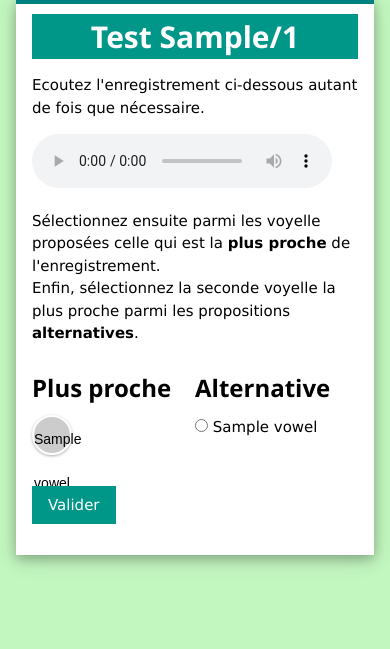
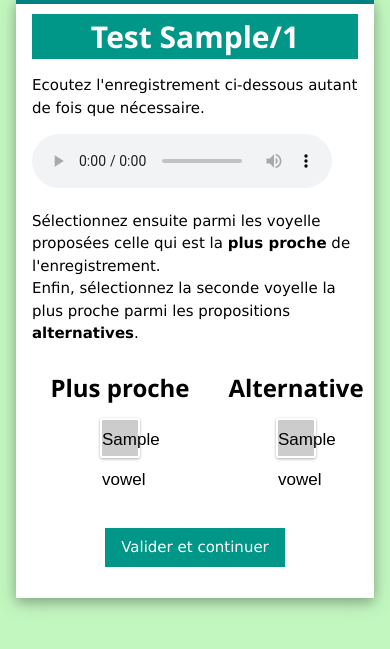
Before and after one commit to ZelvStudio/vowel-discrimination-task, a Python web app: template templates/trial.html in a window 390 px wide. Shown: the part 33-682 px from the top of the page. Run offline with Jinja, Linux system fonts and the light colour scheme; the template is opened without the code that fills it: most values are stand-ins (such as "Sample title", 1, 10 or a date in 2020).

Commit message:
display vowels on a phone-like keyboard

```diff
--- a/experiments/experiment.yaml
+++ b/experiments/experiment.yaml
@@ -5,9 +5,9 @@ Vowels:
   - i
   - o
   - u
+  - ou
   - é
   - è
-  - ou
   - an
   - on
   - in
--- a/static/css/vowel-radio.css
+++ b/static/css/vowel-radio.css
@@ -1 +1 @@
-.vowel-radio div{display:inline-block}.vowel-radio input[type="radio"]{display:none}.vowel-radio input[type="radio"]+label{color:#333;font-family:Arial, sans-serif;font-size:14px}.vowel-radio input[type="radio"]+label span{display:inline-block;width:40px;height:40px;margin:-1px 4px 0 0;vertical-align:middle;cursor:pointer;border-radius:50%;border:2px solid #FFFFFF;box-shadow:0 1px 3px 0 rgba(0,0,0,0.33);background-repeat:no-repeat;background-position:center;text-align:center;line-height:44px;color:#000;background-color:#ccc;transition:all .2s ease}.vowel-radio input[type="radio"]:checked+label span{background-color:#009688;color:#fff}
+.vowel-radio{width:176px;text-align:center;margin:0 auto}.vowel-radio div{display:inline-block}.vowel-radio input[type="radio"]{display:none}.vowel-radio input[type="radio"]+label{color:#222;font-family:Arial, sans-serif;font-size:17px}.vowel-radio input[type="radio"]+label span{display:inline-block;width:40px;height:40px;margin:2px 0px;vertical-align:middle;cursor:pointer;border-radius:7%;text-align:center;line-height:40px;color:#000;background-color:#ccc}.vowel-radio input[type="radio"]:hover:not(.vowel-radio input[type="radio"]:checked)+label span{border:2px solid #009688;line-height:36px}.vowel-radio input[type="radio"]:checked+label span{transition:all .2s ease, line-height 0ms;background-color:#009688;color:#fff;width:42px;height:42px;margin:1px -1px;line-height:42px;font-size:23px}
--- a/static/scss/vowel-radio.scss
+++ b/static/scss/vowel-radio.scss
@@ -1,4 +1,9 @@
 .vowel-radio {
+	// margin: 0 20%;
+	width: 176px; // 4 vowels per row
+	text-align: center;
+	margin: 0 auto;
+
 	div {
 		display: inline-block;
 	}
@@ -7,33 +12,40 @@
 		display: none;
 
 		+ label {
-			color: #333;
+			color: #222;
 			font-family: Arial, sans-serif;
-			font-size: 14px;
+			font-size: 17px;
 
 			span {
 				display: inline-block;
 				width: 40px;
 				height: 40px;
-				margin: -1px 4px 0 0;
+				margin: 2px 0px;
 				vertical-align: middle;
 				cursor: pointer;
-				border-radius: 50%;
-				border: 2px solid #FFFFFF;
-				box-shadow: 0 1px 3px 0 rgba(0, 0, 0, 0.33);
-				background-repeat: no-repeat;
-				background-position: center;
+				border-radius: 7%;
 				text-align: center;
-				line-height: 44px;
+				line-height: 40px;
 				color: #000;
 				background-color: #ccc;
-				transition: all .2s ease;
 			}
 		}
 
+		&:hover:not(&:checked) + label span {
+			border: 2px solid #009688;
+			line-height: 36px;
+		}
+
 		&:checked + label span {
+			transition: all .2s ease, line-height 0ms;
+			// transition: all .3s ease;
 			background-color: #009688;
 			color: #fff;
+			width: 42px;
+			height: 42px;
+			margin: 1px -1px;
+			line-height: 42px;
+			font-size: 23px;
 		}
 	}
 }
--- a/templates/trial.html
+++ b/templates/trial.html
@@ -31,8 +31,8 @@
 		<p>
                 <div class="row">
                     <div class="column">
-                        <h3><b>Plus proche</b></h3>
 			<div class="vowel-radio">
+				<h3><b>Plus proche</b></h3>
 				{% for vowel in vowels %}
 				<div>
 					<input type="radio" id="{{vowel}}_1" name="answer1" value="{{vowel}}" required>
@@ -40,27 +40,39 @@
 						<span>
 							{{vowel}}
 						</span>
-					</label><br>
+					</label>
 				</div>
 				{% endfor %}
 			</div>
                     </div>
 
                     <div class="column">
-                        <h3><b>Alternative</b></h3>
-                        {% for vowel in vowels %}
-                        <input type="radio" id="{{vowel}}_2" name="answer2" value="{{vowel}}" required>
-                        <label for="{{vowel}}_2">{{vowel}}</label><br>
-                        {% endfor %}
+			<div class="vowel-radio">
+				<h3><b>Alternative</b></h3>
+				{% for vowel in vowels %}
+				<div>
+					<input type="radio" id="{{vowel}}_2" name="answer2" value="{{vowel}}" required>
+					<label for="{{vowel}}_2">
+						<span>
+							{{vowel}}
+						</span>
+					</label>
+				</div>
+				{% endfor %}
+			</div>
                     </div>
                 </div>
 		</p>
+
+		<br>
 
 		<p>
 		<!-- Prevent implicit submission of the form -->
 		<button type="submit" disabled style="display: none" aria-hidden="true"></button>
 		<!-- ... -->
-		<input class="w3-button w3-section w3-teal w3-ripple" type="submit" value="Valider"/>
+		<div class="w3-center">
+			<input class="w3-button w3-center w3-section w3-teal w3-ripple" type="submit" value="Valider et continuer"/>
+		</div>
 		</p>
 	</form>
 	<br>
```
